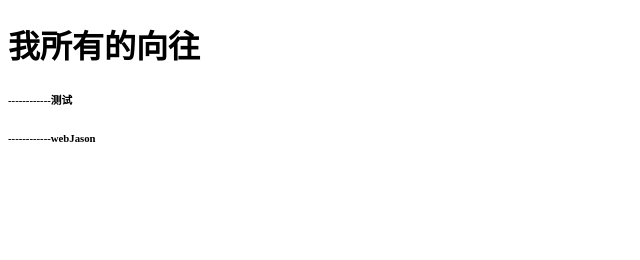
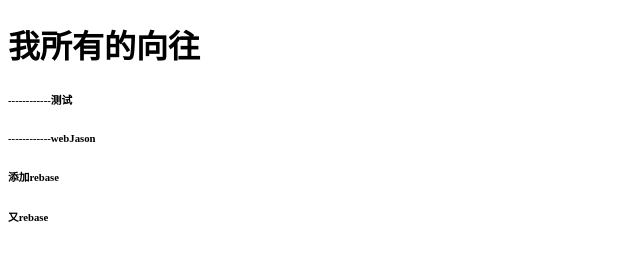
Before and after one commit to webJason/wwkk, a website: page index.html in a window 1280 px wide. Shown: the full height of the page, 0-640 px from the left. Drawn offline with Linux system fonts and the light colour scheme.

Commit message:
添加rebase
修改

又修改

双修改

又添加

```diff
--- a/index.html
+++ b/index.html
@@ -8,5 +8,7 @@
 	<h1>我所有的向往</h1>
 	<h6>------------测试</h6>
 	<h6>------------webJason</h6>
+	<h6>添加rebase</h6>
+	<h6>又rebase</h6>
 </body>
 </html>
```
